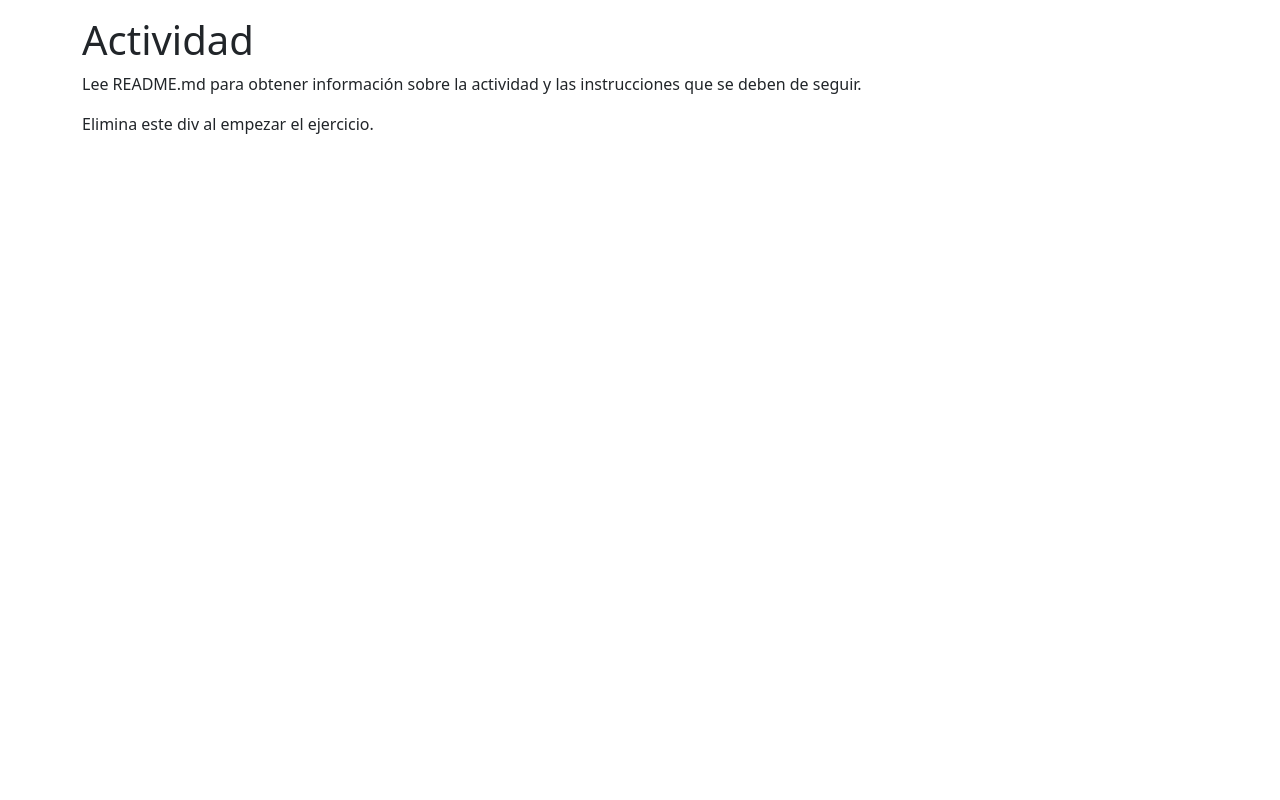
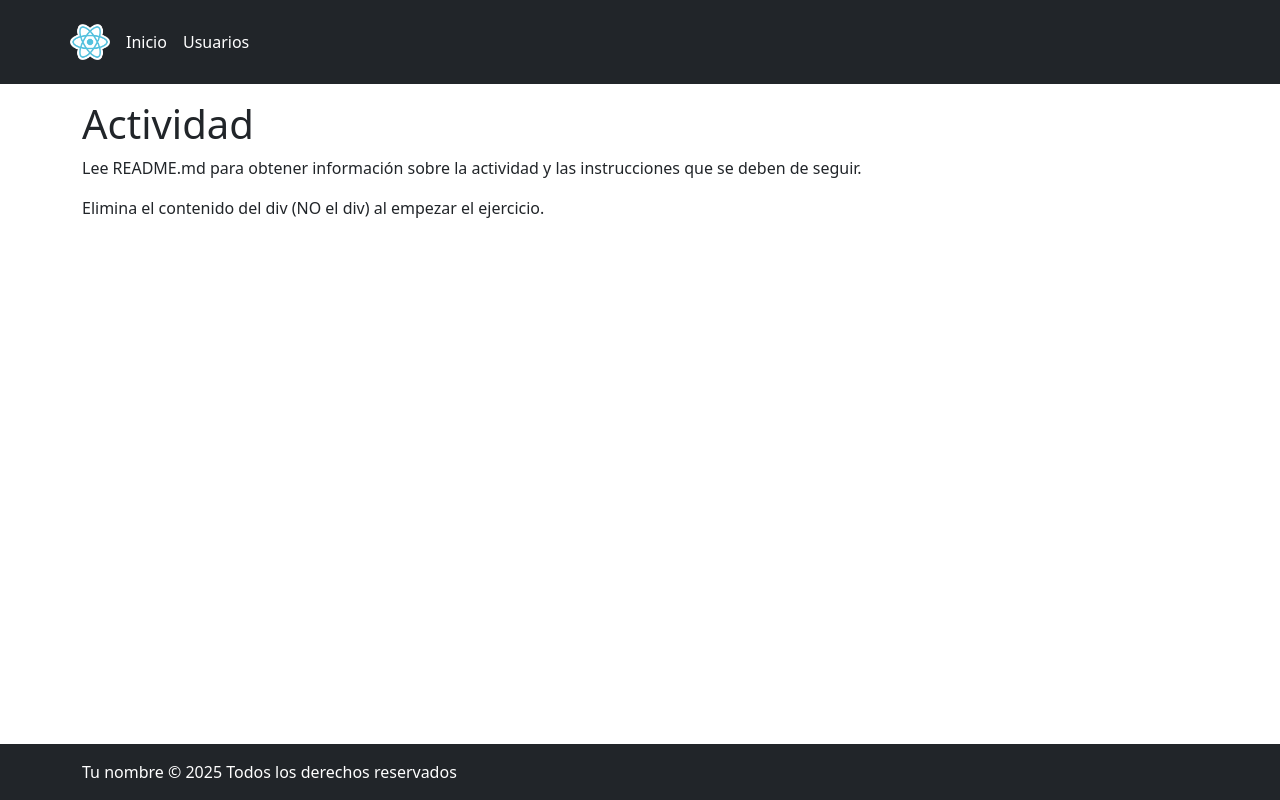
Before and after one commit to mauropasan/actividad-react, a React (Vite) app: page / in a window 1280 px wide. Built offline with nearby package versions, Linux system fonts and the light colour scheme.

Commit message:
[MOD] Add Header and Footer

```diff
--- a/index.html
+++ b/index.html
@@ -1,8 +1,7 @@
 <!doctype html>
-<html lang="en">
+<html lang="es">
   <head>
     <meta charset="UTF-8" />
-    <link rel="icon" type="image/svg+xml" href="/vite.svg" />
     <meta name="viewport" content="width=device-width, initial-scale=1.0" />
     <title>Actividad React</title>
   </head>
--- a/src/App.jsx
+++ b/src/App.jsx
@@ -1,13 +1,25 @@
+import Footer from "./components/Footer"
+import Header from "./components/Header"
+
 function App() {
+  /**
+   * Dentro del div con la clase container, insertaremos las rutas con wouter
+   * Crearemos un componente llamado Home y ahí pondremos a prueba el contador
+   * La vista debe colocarse dentro de la carpeta views (creala si no existe)
+   */
   return (
     <>
-    <div className="container py-3">
-      <h1>Actividad</h1>
-      <p>Lee README.md para obtener información sobre la actividad
-        y las instrucciones que se deben de seguir.
-      </p>
-      <p>Elimina este div al empezar el ejercicio.</p>
-    </div>
+      <div className="d-flex flex-column min-vh-100">
+        <Header/>
+        <div className="container h-100 flex-fill my-3">
+          <h1>Actividad</h1>
+          <p>Lee README.md para obtener información sobre la actividad
+            y las instrucciones que se deben de seguir.
+          </p>
+          <p>Elimina el contenido del div (NO el div) al empezar el ejercicio.</p>
+        </div>
+        <Footer/>
+      </div>
     </>
   )
 }
--- /dev/null
+++ b/src/components/Footer.jsx
@@ -0,0 +1,13 @@
+const Footer = ({name = "Tu nombre"}) => {
+  return(
+    <>
+      <footer className="w-100 bg-dark text-white p-3">
+        <div className="container">
+          <p className="m-0">{name} &copy; 2025 Todos los derechos reservados</p>
+        </div>
+      </footer>
+    </>
+  )
+}
+
+export default Footer
--- /dev/null
+++ b/src/components/Header.jsx
@@ -0,0 +1,18 @@
+export default function Header() {
+  // Aquí pondremos los enlaces de las rutas de wouter para cambiar de componente
+  return(
+    <>
+      <header className="w-100 bg-dark text-white p-3">
+        <nav className="container navbar justify-content-start">
+          <p className="fs-5 pe-3 m-0">
+            <img src="/logo.png" width={40}/>
+          </p>
+          <ul className="nav gap-3">
+            <li>Inicio</li>
+            <li>Usuarios</li>
+          </ul>
+        </nav>
+      </header>
+    </>
+  )
+}
```
Also changed, not shown: src/stores/index.jsx (added, +17 -0 lines), public/logo.png (added).
